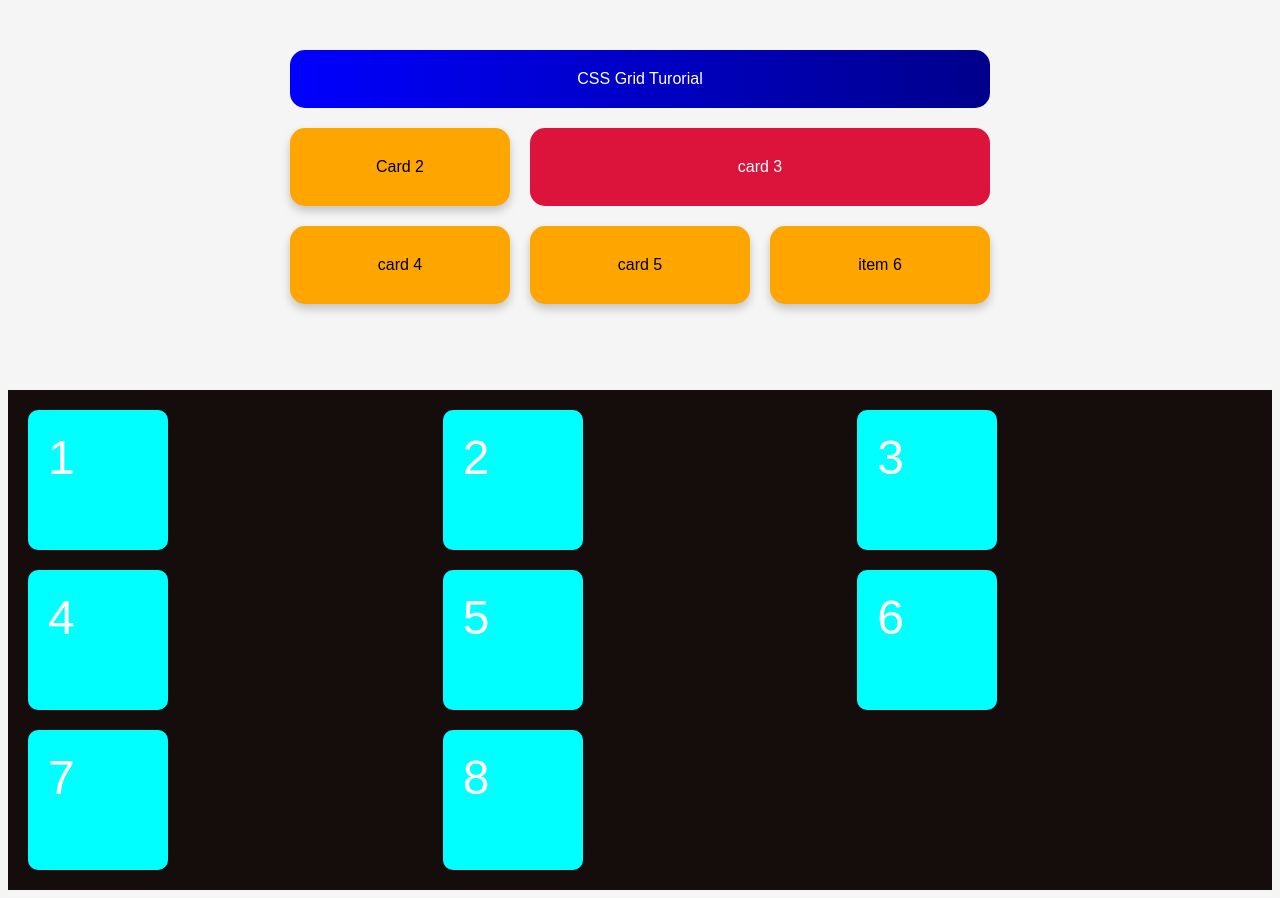
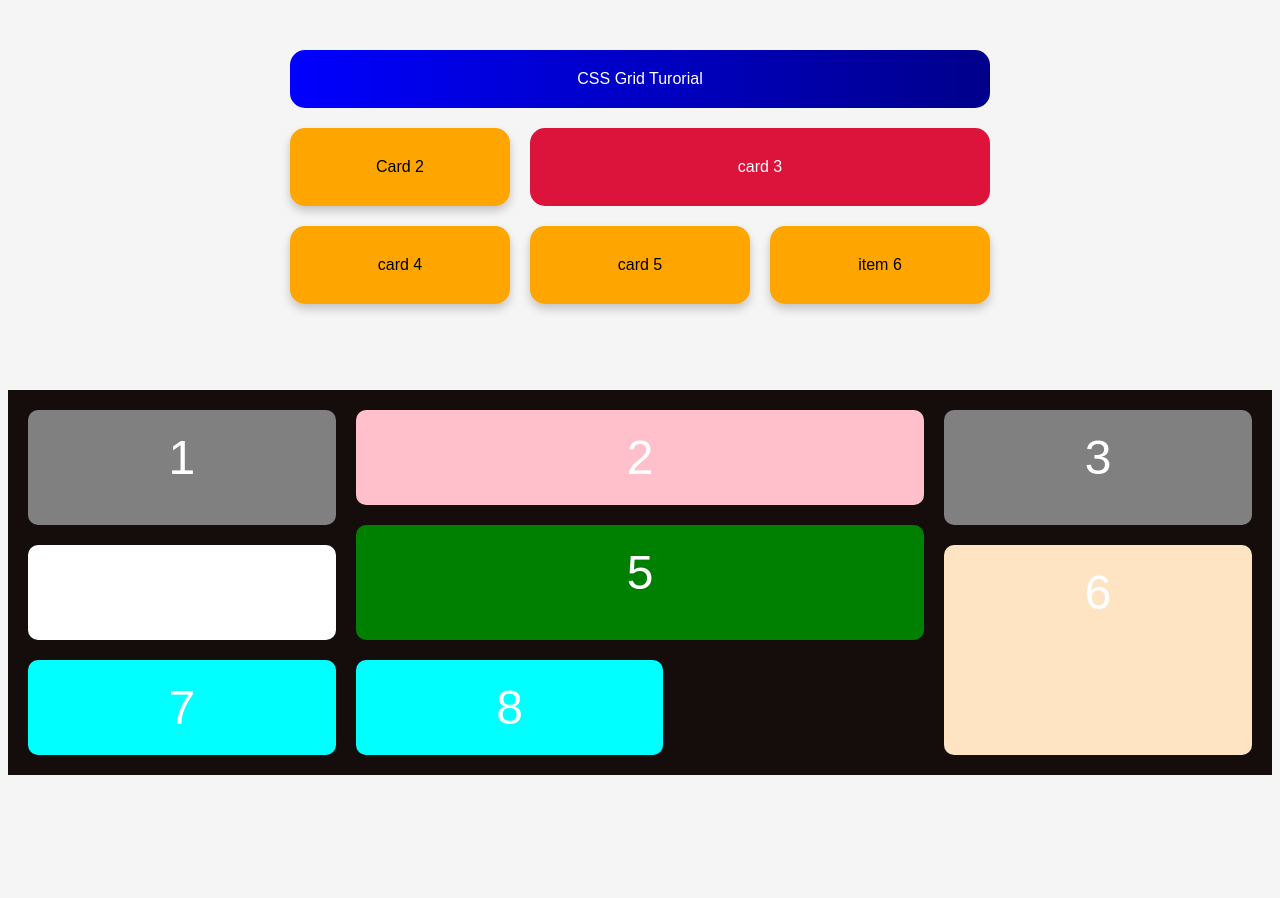
Before and after one commit to lutfullayevraxmatilla8/table, a plain HTML site: page index.html in a window 1280 px wide. After the commit the page ends 800 px from the top, so only its background shows below. Drawn offline with Linux system fonts and the light colour scheme.

Commit message:
first commit

```diff
--- a/style.css
+++ b/style.css
@@ -66,12 +66,35 @@
     padding: 20px;
 }
 .grid{
-    width: 100px;
-    height: 100px;
     background-color: aqua;
     padding: 20px;
     border-radius: 10px;
+    text-align: center;
 }
-.grid col-1{
-    grid-column: 1/3;
+.col-1{
+    grid-area: 1/1/3/2;
+    background-color: gray;
 }
+.col-2{
+    grid-area: 1/2/2/4;
+    background-color: pink;
+}
+.col-3{
+    grid-area: 1/4/3/5;
+    background-color: grey;
+}
+.col-4{
+    grid-area: 3/1/4/2;
+    background-color: white;
+}
+.col-5{
+    grid-area: 2/2/4/4;
+    background-color: green;
+}
+.col-6{
+    grid-area: 3/4/5/5;
+    background-color: bisque;
+}
+.col-7{
+
+}
```
